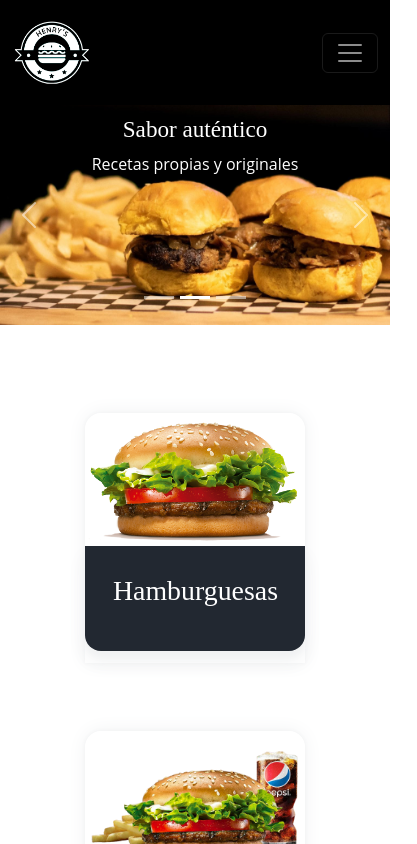
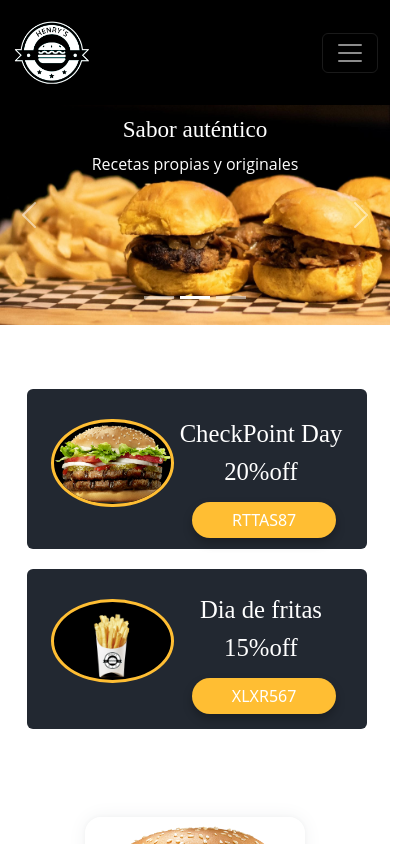
Before and after one commit to mabhyHs/Henrys-app, a React (Create React App) app in the folder client/: page / in a window 390 px wide. Shown: the top 844 px of the page, 417 px wide, since content can reach past the window. Built offline with nearby package versions, Linux system fonts and the light colour scheme.

Commit message:
Terminado todo el home

```diff
--- a/client/src/Components/CardCuponHome/CardCuponHome.css
+++ b/client/src/Components/CardCuponHome/CardCuponHome.css
@@ -0,0 +1,127 @@
+.sectionCupponsHome {
+  display: flex;
+  flex-direction: row;
+  margin: 4rem auto 4rem;
+  justify-content: space-around;
+}
+.cupponCardHome {
+  background-color: var(--main-color-dark);
+  border: none;
+  width: 40%;
+  color: white;
+  height: 12rem;
+  padding: 1.5rem;
+}
+
+.card-img-top {
+  width: 34%;
+  border: 3px solid var(--brand-color);
+  border-radius: 50%;
+  background-color: var(--heading-color);
+  bottom: 0.8rem;
+  position: relative;
+}
+
+.cupponCardHome__cardBody {
+  margin: 0 auto;
+  left: 2.5rem;
+  bottom: 9vw;
+  position: relative;
+}
+
+.cupponCardHome__cupponButton {
+  left: 0.2rem;
+  width: 9rem;
+  border-radius: 1.5rem;
+  border: none;
+  background-color: var(--brand-color);
+}
+
+.cupponCardHome__cupponButton:hover {
+  transform: scale(1.2);
+  background-color: var(--brand-color);
+}
+
+@media (max-width: 1200px) {
+  .card-img-top {
+    top: 1rem;
+  }
+}
+
+@media (max-width: 1024px) {
+  .cupponCardHome__cardBody {
+    left: 2.5rem;
+  }
+
+  .card-img-top {
+    width: 35%;
+  }
+}
+
+@media (max-width: 1024px) {
+  .sectionCupponsHome {
+    display: grid;
+    grid-template-columns: 1fr;
+    grid-template-rows: repeat(2, 1fr);
+    grid-column-gap: 0px;
+    grid-row-gap: 20px;
+    position: relative;
+    left: 25vw;
+  }
+  .cupponCardHome {
+    width: 50%;
+  }
+
+  .cupponCardHome__cardBody {
+    bottom: 11vh;
+    left: 3.5rem;
+  }
+
+  .cupponCardHome__cupponButton {
+    position: relative;
+    right: 1rem;
+  }
+
+  .card-img-top {
+    top: 1rem;
+  }
+}
+
+@media (max-width: 769px) {
+  .sectionCupponsHome {
+    left: 18vw;
+  }
+  .cupponCardHome__cardBody {
+    bottom: 17vw;
+    left: 4rem;
+  }
+  .cupponCardHome {
+    width: 70%;
+  }
+
+  .card-img-top {
+    top: 0.7rem;
+  }
+}
+
+@media (max-width: 481px) {
+  .sectionCupponsHome {
+    left: 7vw;
+  }
+  .cupponCardHome__cardBody {
+    bottom: 25vw;
+    left: 4rem;
+    /* width: 80%; */
+  }
+  .cupponCardHome {
+    width: 87%;
+    height: 10rem;
+  }
+  .card-img-top {
+    width: 42%;
+    top: 0.4rem;
+  }
+  .cupponCardHome__cupponButton:hover {
+    transform: none;
+  }
+}
--- a/client/src/Components/CardCuponHome/CardCuponHome.jsx
+++ b/client/src/Components/CardCuponHome/CardCuponHome.jsx
@@ -0,0 +1,47 @@
+import React from 'react';
+import Button from 'react-bootstrap/Button';
+import Card from 'react-bootstrap/Card';
+import './CardCuponHome.css';
+import hambCupon from '../../Assets/Images/Hamburguesas/whopper-doble.png';
+import friesCupon from '../../Assets/Images/Hamburguesas/PAPAS-KING-copia.png';
+
+function CardCupponHome() {
+  return (
+    <section className="sectionCupponsHome">
+      <Card className="cupponCardHome">
+        <Card.Img variant="top" src={hambCupon} />
+        <Card.Body className="cupponCardHome__cardBody">
+          <Card.Title>
+            {' '}
+            <h2>CheckPoint Day</h2>{' '}
+          </Card.Title>
+          <Card.Text>
+            {' '}
+            <h2>20%off</h2>{' '}
+          </Card.Text>
+          <Button variant="primary" className="cupponCardHome__cupponButton">
+            RTTAS87
+          </Button>
+        </Card.Body>
+      </Card>
+
+      <Card className="cupponCardHome">
+        <Card.Img variant="top" src={friesCupon} />
+        <Card.Body className="cupponCardHome__cardBody">
+          <Card.Title>
+            {' '}
+            <h2>Dia de fritas</h2>{' '}
+          </Card.Title>
+          <Card.Text>
+            <h2>15%off</h2>
+          </Card.Text>
+          <Button variant="primary" className="cupponCardHome__cupponButton">
+            XLXR567
+          </Button>
+        </Card.Body>
+      </Card>
+    </section>
+  );
+}
+
+export default CardCupponHome;
--- a/client/src/Components/CardProductHome/CardProductHome.css
+++ b/client/src/Components/CardProductHome/CardProductHome.css
@@ -48,10 +48,7 @@
 }
 
 .productCard__content__box h2:hover {
-  /* color: var(--text-color-light); */
-  box-shadow: 0 10px 20px var(--main-color-light),
-    0 6px 6px var(--main-color-light);
-  border-radius: 50%;
+  transform: scale(1.5);
 }
 
 .productCard__content__box a:link {
--- a/client/src/Components/CuponContainerHome/CuponContainerHome.jsx
+++ b/client/src/Components/CuponContainerHome/CuponContainerHome.jsx
@@ -0,0 +1,8 @@
+import React from 'react';
+import CardCupponHome from '../CardCuponHome/CardCuponHome';
+
+function CuponContainerHome() {
+  return <CardCupponHome />;
+}
+
+export default CuponContainerHome;
--- a/client/src/Components/Home/Home.jsx
+++ b/client/src/Components/Home/Home.jsx
@@ -1,12 +1,16 @@
 import React from 'react';
 import MainHome from '../MainHome/MainHome';
 import ProductsContainerHome from '../ProductsContainerHome/ProductsContainerHome';
+import Locals from '../Locals/Locals';
+import CuponContainerHome from '../CuponContainerHome/CuponContainerHome';
 
 function Home() {
   return (
     <div>
       <MainHome />
+      <CuponContainerHome />
       <ProductsContainerHome />
+      <Locals />
     </div>
   );
 }
--- a/client/src/Components/Locals/Locals.css
+++ b/client/src/Components/Locals/Locals.css
@@ -0,0 +1,48 @@
+.localesContainer {
+  display: grid;
+  grid-template-columns: repeat(2, 1fr);
+  grid-template-rows: 1fr;
+  grid-column-gap: 0px;
+  grid-row-gap: 0px;
+}
+
+.localesContainer__text {
+  display: flex;
+  flex-direction: column;
+  width: 50vw;
+  height: 316px;
+  padding: 2rem 0 2rem 4rem;
+  font-size: 16px;
+  line-height: 25px;
+  background-color: var(--main-color-light);
+}
+
+.localesContainer__map {
+  width: 50vw;
+  height: 316px;
+}
+
+@media (max-width: 1024px) {
+  .localesContainer__text {
+    width: 50vw;
+    padding-left: 2rem;
+  }
+}
+
+@media (max-width: 768px) {
+  .localesContainer {
+    display: grid;
+    grid-template-columns: 1fr;
+    grid-template-rows: repeat(2, 1fr);
+    grid-column-gap: 0px;
+  }
+
+  .localesContainer__text {
+    width: 100vw;
+    padding-left: 2rem;
+  }
+
+  .localesContainer__map {
+    width: 100vw;
+  }
+}
--- a/client/src/Components/Locals/Locals.jsx
+++ b/client/src/Components/Locals/Locals.jsx
@@ -0,0 +1,36 @@
+import React from 'react';
+import './Locals.css';
+
+function Locals() {
+  return (
+    <section className="localesContainer">
+      <div className="localesContainer__text">
+        <div>
+          <h2>Locales</h2>
+          <p>Todos nuestros locales son únicos. ¡Conocelos!</p>
+        </div>
+
+        <div>
+          <h2>Devoto</h2>
+          <p>Gualeyguaychú 3895, C1419 CABA</p>
+        </div>
+
+        <div>
+          <h2>Chascomús</h2>
+          <p>Ruta 2km. 116,300, Chascomús, Provincia de Buenos Aires</p>
+        </div>
+      </div>
+
+      <div>
+        <iframe
+          className="localesContainer__map"
+          title="map"
+          src="https://maps.google.com/maps?width=600&amp;height=200&amp;hl=es&amp;q=gualeyguaychu%203895+(Local)&amp;t=&amp;z=14&amp;ie=UTF8&amp;iwloc=B&amp;output=embed"
+          frameBorder="0"
+        />
+      </div>
+    </section>
+  );
+}
+
+export default Locals;
```
Also changed, not shown: client/src/Assets/Images/Hamburguesas/PAPAS-KING-copia.png (added).
